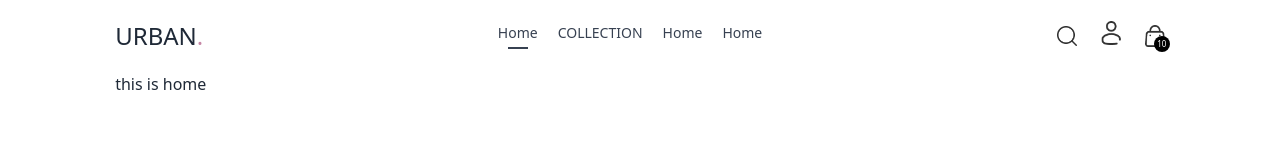
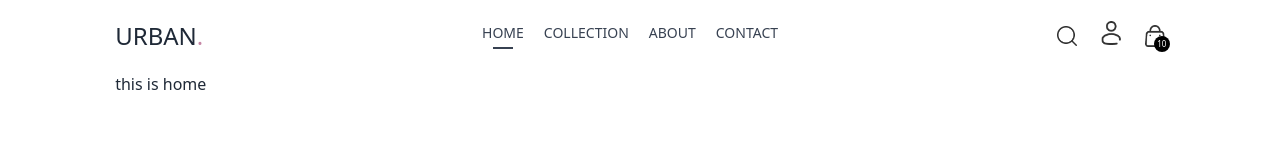
Before and after one commit to ashrafultusar/urban-frontend, a React (Vite) app in the folder urban-frontend/: page / in a window 1280 px wide. Shown: the top 160 px of the page. Built offline with nearby package versions, Linux system fonts and the light colour scheme.

Commit message:
added sidebar dropdown menu

```diff
--- a/urban-frontend/src/App.jsx
+++ b/urban-frontend/src/App.jsx
@@ -31,6 +31,7 @@ const App = () => {
         <Route path="/place-order" element={<PlaceOrder></PlaceOrder>}></Route>
 
         <Route path="/orders" element={<Orders></Orders>}></Route>
+        <Route path="/cart" element={<Cart></Cart>}></Route>
       </Routes>
 
     </div>
--- a/urban-frontend/src/components/Navbar.jsx
+++ b/urban-frontend/src/components/Navbar.jsx
@@ -1,6 +1,9 @@
 import { Link, NavLink } from "react-router-dom";
 import { assets } from "../assets/assets";
+import { useState } from "react";
 const Navbar = () => {
+  const [visible, setVisible] = useState(false);
+
   return (
     <div className="flex items-center justify-between py-5 font-medium">
       <h1 className="text-2xl ">
@@ -10,7 +13,7 @@ const Navbar = () => {
 
       <ul className="hidden sm:flex gap-5 text-sm text-gray-700">
         <NavLink to="/" className="flex flex-col items-center gap-1">
-          <p>Home</p>
+          <p>HOME</p>
           <hr className="w-2/4  border-none h-[1.5px] bg-gray-700 hidden" />{" "}
         </NavLink>
 
@@ -20,12 +23,12 @@ const Navbar = () => {
         </NavLink>
 
         <NavLink to="/about" className="flex flex-col items-center gap-1">
-          <p>Home</p>
+          <p>ABOUT</p>
           <hr className="w-2/4  border-none h-[1.5px] bg-gray-700 hidden" />{" "}
         </NavLink>
 
         <NavLink to="/contact" className="flex flex-col items-center gap-1">
-          <p>Home</p>
+          <p>CONTACT</p>
           <hr className="w-2/4  border-none h-[1.5px] bg-gray-700 hidden" />{" "}
         </NavLink>
       </ul>
@@ -60,9 +63,33 @@ const Navbar = () => {
 
         <Link to="/cart" className="relative">
           <img className="w-5 min-w-5 " src={assets.cart_icon} alt="" />
-          <p className="absolute right-[-5px] bottom-[-5px] w-4 text-center leading-4 bg-black text-white aspect-square rounded-full text-[8px]">10</p>
+          <p className="absolute right-[-5px] bottom-[-5px] w-4 text-center leading-4 bg-black text-white aspect-square rounded-full text-[8px]">
+            10
+          </p>
         </Link>
+
+        <img
+          onClick={() => setVisible(true)}
+          src={assets.menu_icon}
+          className="w-5 cursor-pointer sm:hidden"
+          alt=""
+        />
       </div>
+
+      {/* sidebar menu for small screen */}
+      <div
+        className={`absolute top-0 right-0 bottom-0 overflow-hidden bg-white transition-all ${
+          visible ? "w-full" : "w-0"
+        }`}
+      >
+        <div className="flex flex-col text-gray-600">
+          <div onClick={()=>setVisible(false)} className="flex items-center gap-4 p-3">
+            <img className="h-4 rotate-180" src={assets.dropdown_icon} alt="" />
+            <button>Back</button>
+          </div>
+        </div>
+      </div>
+      {/* sidebar end */}
     </div>
   );
 };
```
